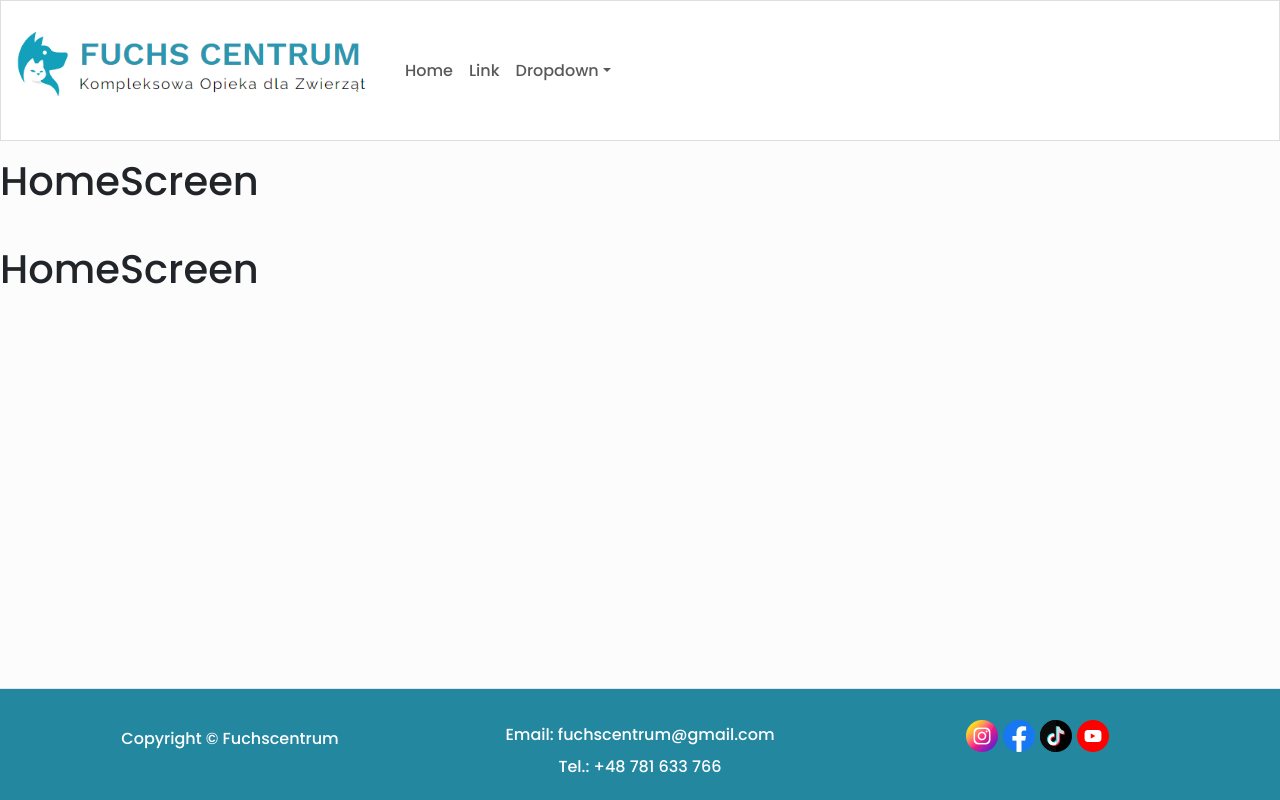
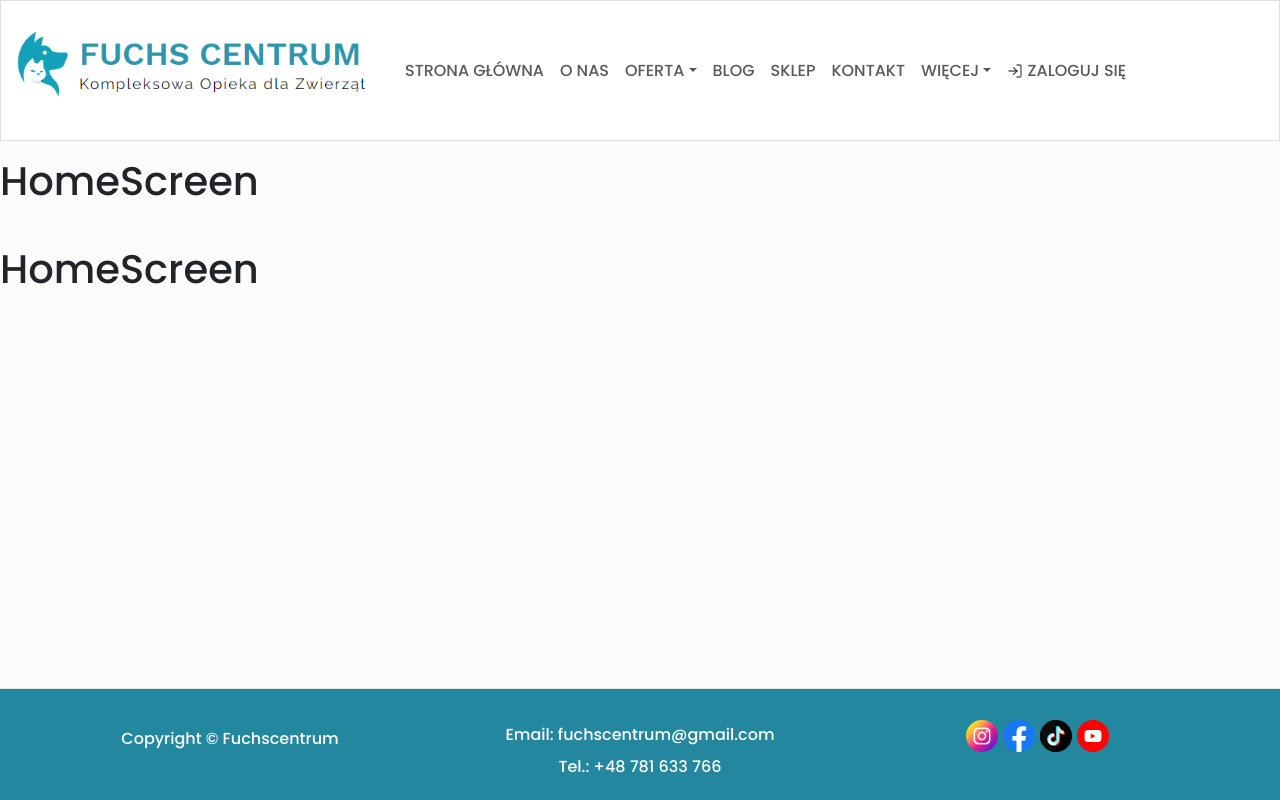
Before and after one commit to DoradR/Platforma, a React (Create React App) app in the folder frontend/: page / in a window 1280 px wide. Built offline with nearby package versions, Linux system fonts and the light colour scheme.

Commit message:
Making navbar more responsive

```diff
--- a/frontend/src/components/Header/Header.css
+++ b/frontend/src/components/Header/Header.css
@@ -1,3 +1,27 @@
 img {
     max-width: 380px;
 }
+
+.nav-link{
+    text-align: right;
+    padding: 5px 20px 5px 0px;
+}
+
+.nav-link:hover{
+    color: #000
+}
+
+.navbar-toggler{
+    margin-right: 20px;
+    margin-left: auto;
+
+}
+
+.dropdown-item{
+    text-align: right;
+    padding: 5px 20px 5px 20px;
+}
+
+.dropdown-item:hover{
+    background-color: #2387A0;
+}
--- a/frontend/src/components/Header/Header.js
+++ b/frontend/src/components/Header/Header.js
@@ -2,28 +2,34 @@ import React from 'react'
 import { Container, Nav, Navbar, NavDropdown } from 'react-bootstrap'
 import logo from './logo.png'
 import './Header.css'
+import { FiLogIn } from 'react-icons/fi'
 
 function Header() {
   return (
-    <Navbar bg="light" expand="lg">
+    <Navbar bg="light" expand="lg" collapseOnSelect>
       <Container>
         <Navbar.Brand href="#home"><img src={logo} alt="Logo strony"/></Navbar.Brand>
         <Navbar.Toggle aria-controls="basic-navbar-nav" />
         <Navbar.Collapse id="basic-navbar-nav">
           <Nav className="me-auto">
-            <Nav.Link href="#home">Home</Nav.Link>
-            <Nav.Link href="#link">Link</Nav.Link>
-            <NavDropdown title="Dropdown" id="basic-nav-dropdown">
-              <NavDropdown.Item href="#action/3.1">Action</NavDropdown.Item>
-              <NavDropdown.Item href="#action/3.2">
-                Another action
-              </NavDropdown.Item>
-              <NavDropdown.Item href="#action/3.3">Something</NavDropdown.Item>
+            <Nav.Link href="#home" >STRONA GŁÓWNA</Nav.Link>
+            <Nav.Link href="#link">O NAS</Nav.Link>
+            <NavDropdown title="OFERTA" id="basic-nav-dropdown">
+              <NavDropdown.Item href="#action/3.1">DIETETYKA WETERYNARYJNA</NavDropdown.Item>
+              <NavDropdown.Item href="#action/3.2">SZKOŁA I KURSY</NavDropdown.Item>
+              <NavDropdown.Item href="#action/3.3">BEHAWIORYSTYKA</NavDropdown.Item>
               <NavDropdown.Divider />
-              <NavDropdown.Item href="#action/3.4">
-                Separated link
-              </NavDropdown.Item>
+              <NavDropdown.Item href="#action/3.4">CENNIK</NavDropdown.Item>
             </NavDropdown>
+            <Nav.Link href="#blog">BLOG</Nav.Link>
+            <Nav.Link href="#sklep">SKLEP</Nav.Link>
+            <Nav.Link href="#kontakt">KONTAKT</Nav.Link>
+            <NavDropdown title="WIĘCEJ" id="basic-nav-dropdown">
+              <NavDropdown.Item href="#action/3.1">PARTNERZY</NavDropdown.Item>
+              <NavDropdown.Item href="#action/3.2">Action 2</NavDropdown.Item>
+              <NavDropdown.Item href="#action/3.3">Action 3</NavDropdown.Item>
+            </NavDropdown>
+            <Nav.Link href="login"><FiLogIn/> ZALOGUJ SIĘ</Nav.Link>
           </Nav>
         </Navbar.Collapse>
       </Container>
--- a/frontend/src/screens/HomeScreen.js
+++ b/frontend/src/screens/HomeScreen.js
@@ -11,8 +11,6 @@ function HomeScreen() {
         <h1 className='py-3'>HomeScreen</h1>
         <h1 className='py-3'>HomeScreen</h1>
 
-
-
       <Footer/>
     </div>
   )
--- a/frontend/src/screens/login/Login.js
+++ b/frontend/src/screens/login/Login.js
@@ -23,7 +23,7 @@ function Login() {
                             </div>
                             <button className="login-button">Zaloguj się</button>
                             <div className="login-second-option">
-                                <p>Nie masz jeszcze konta? <a href="#">Zarejestruj się</a></p>
+                                <p>Nie masz jeszcze konta? <a href="register">Zarejestruj się</a></p>
                             </div>
                             <div className="login-second-option">
                                 <p><a href="#">Nie pamiętasz hasła?</a></p>
--- a/frontend/src/screens/login/Register.js
+++ b/frontend/src/screens/login/Register.js
@@ -34,7 +34,7 @@ function Register() {
                             </div>
                             <button className="login-button">Zaloguj się</button>
                             <div className="login-second-option">
-                                <p>Posiadasz już konto <a href="#">Zaloguj się</a></p>
+                                <p>Posiadasz już konto <a href="login">Zaloguj się</a></p>
                             </div>
                         </form>
                     </div>
```
Also changed, not shown: frontend/src/screens/ShopScreen.js (added, +9 -0 lines).
